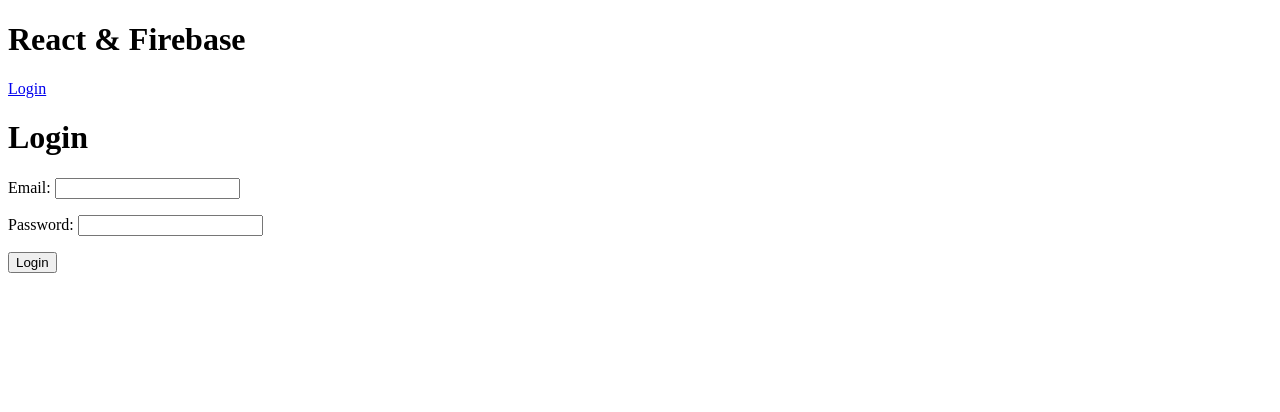
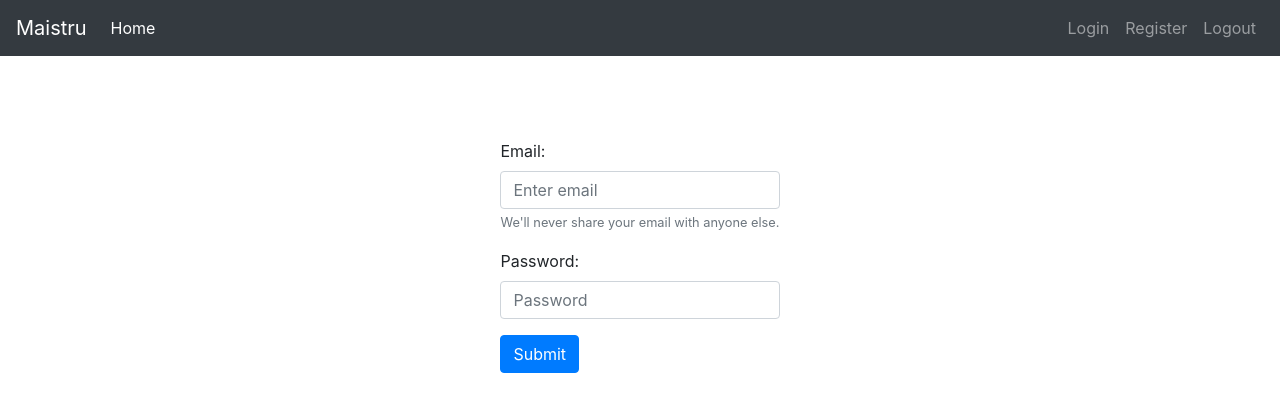
Before and after one commit to RoxanaAI/DLMaistru, a React (Create React App) app: page /login in a window 1280 px wide. Shown: the top 412 px of the page. Built offline with nearby package versions, Linux system fonts and the light colour scheme.

Commit message:
added navbar and bootstap for styleing

```diff
--- a/package.json
+++ b/package.json
@@ -6,6 +6,7 @@
     "@testing-library/jest-dom": "^4.2.4",
     "@testing-library/react": "^9.5.0",
     "@testing-library/user-event": "^7.2.1",
+    "bootstrap": "^4.5.2",
     "firebase": "^7.21.1",
     "react": "^16.13.1",
     "react-dom": "^16.13.1",
--- a/src/App.css
+++ b/src/App.css
@@ -1,38 +1,7 @@
-.App {
-  text-align: center;
-}
-
-.App-logo {
-  height: 40vmin;
-  pointer-events: none;
-}
-
-@media (prefers-reduced-motion: no-preference) {
-  .App-logo {
-    animation: App-logo-spin infinite 20s linear;
-  }
-}
-
-.App-header {
-  background-color: #282c34;
-  min-height: 100vh;
+.login {
   display: flex;
   flex-direction: column;
   align-items: center;
   justify-content: center;
-  font-size: calc(10px + 2vmin);
-  color: white;
-}
-
-.App-link {
-  color: #61dafb;
-}
-
-@keyframes App-logo-spin {
-  from {
-    transform: rotate(0deg);
-  }
-  to {
-    transform: rotate(360deg);
-  }
-}
+  height: 400px;
+ }
--- a/src/App.js
+++ b/src/App.js
@@ -3,19 +3,44 @@
 import { BrowserRouter as Router, Route, Switch, Link } from 'react-router-dom';
 import Home from './components/Home';
 import Login from './components/Login';
+import Logout from './components/Logout';
 
 
 function App() {
 
   return (
     <div>
-      <h1>React & Firebase</h1>
       <Router>
-      <Link to={"/login"}>Login</Link>
+          <nav className="navbar navbar-expand-lg navbar-dark bg-dark">
+            <a className="navbar-brand" href="#">Maistru</a>
+            <button className="navbar-toggler" type="button" data-toggle="collapse" data-target="#navbarSupportedContent" aria-controls="navbarSupportedContent" aria-expanded="false" aria-label="Toggle navigation">
+              <span className="navbar-toggler-icon"></span>
+            </button>
+
+            <div className="collapse navbar-collapse" id="navbarSupportedContent">
+              <ul className="navbar-nav mr-auto">
+                <li className="nav-item active">
+                  <a className="nav-link" href="#">Home <span className="sr-only">(current)</span></a>
+                </li>
+                </ul>
+                <ul className="navbar-nav navbar-right">
+                <li className="nav-item ">
+                  <Link to={"/login"} className="nav-link">Login</Link>
+                </li>
+                <li className="nav-item">
+                  <Link to={"/register"} className="nav-link">Register</Link>
+                </li>
+                <li className="nav-item">
+                  <Link to={"/logout"} className="nav-link">Logout</Link>
+                </li>
+              </ul>
+            </div>
+          </nav>
       <main>
         <Switch>
                 <Route path="/" component={Home} exact />
                 <Route path="/login" component={Login} />
+                <Route path="/logout" component={Logout} />
         </Switch>
       </main>
       </Router>
--- a/src/components/Home.js
+++ b/src/components/Home.js
@@ -1,4 +1,5 @@
 import React from 'react';
+//import {mester} from 'assets/images/mester.jpg';
 
 
 export default function Home(){
@@ -6,7 +7,8 @@
 
     return(
         <>
-        <h2>Home page</h2>
-             </>
+            <h2>Home page</h2>
+
+        </>
     )
 }
--- a/src/components/Login.js
+++ b/src/components/Login.js
@@ -9,25 +9,33 @@
         const { values, bindInput } = useForm(null);
 
     function handleSubmit(event){
-        console.log(values);
-        event.preventDefault();
-        auth().signInWithEmailAndPassword(values.email,values.password);
+         event.preventDefault();
+        auth().signInWithEmailAndPassword(values.email,values.password)
+        .then(alert('Succesfully loged in'))
+        .catch(function(error) {
+            // Handle Errors here.
+            var errorCode = error.code;
+            var errorMessage = error.message;
+           alert(errorMessage);
+          });;
     }
 
 return(
     <>
-    <h1>Login</h1>
-    <form onSubmit={handleSubmit}>
-        <p>
-        <label htmlFor="email">Email: </label>
-        <input type='email' name="email" id="email" {...bindInput('email')} required/>
+    <div className="login">
+      <form onSubmit={handleSubmit}>
+        <p className="form-group">
+        <label htmlFor="email" >Email: </label>
+        <input type='email' name="email" id="email" {...bindInput('email')} className="form-control" aria-describedby="emailHelp" placeholder="Enter email" required/>
+        <small id="emailHelp" className="form-text text-muted">We'll never share your email with anyone else.</small>
         </p>
-        <p>
+        <p className="form-group">
         <label htmlFor="password">Password: </label>
-        <input type='password' name="password" {...bindInput('password')} required/>
+        <input type='password' name="password" id="password" {...bindInput('password')} className="form-control" placeholder="Password" required/>
         </p>
-        <button type="submit"> Login </button>
+        <button type="submit" className="btn btn-primary"> Submit</button>
     </form>
+    </div>
     </>
 )
 
--- /dev/null
+++ b/src/components/Logout.js
@@ -0,0 +1,25 @@
+import React from 'react';
+import { auth } from 'firebase';
+
+
+export default function Logout(){
+
+    function onLogout() {
+       auth().signOut().then(function() {
+            // Sign-out successful.
+            alert('Log out succesfully')
+          }).catch(function(error) {
+            // An error happened.
+            alert(error.message)
+          });
+    }
+
+
+    return(
+        <>
+        <h3>Are you sure that you want to logout?</h3>
+        <button onClick={onLogout}>Yes</button>
+        <button>No</button>
+        </>
+    )
+}
--- a/src/index.js
+++ b/src/index.js
@@ -1,3 +1,4 @@
+import 'bootstrap/dist/css/bootstrap.css';
 import React from "react";
 import ReactDOM from "react-dom";
 import App from "./App";
```
Also changed, not shown: src/assets/images/mester.jpg (added), 1 other file (tests, documents, lock files or other folders).
